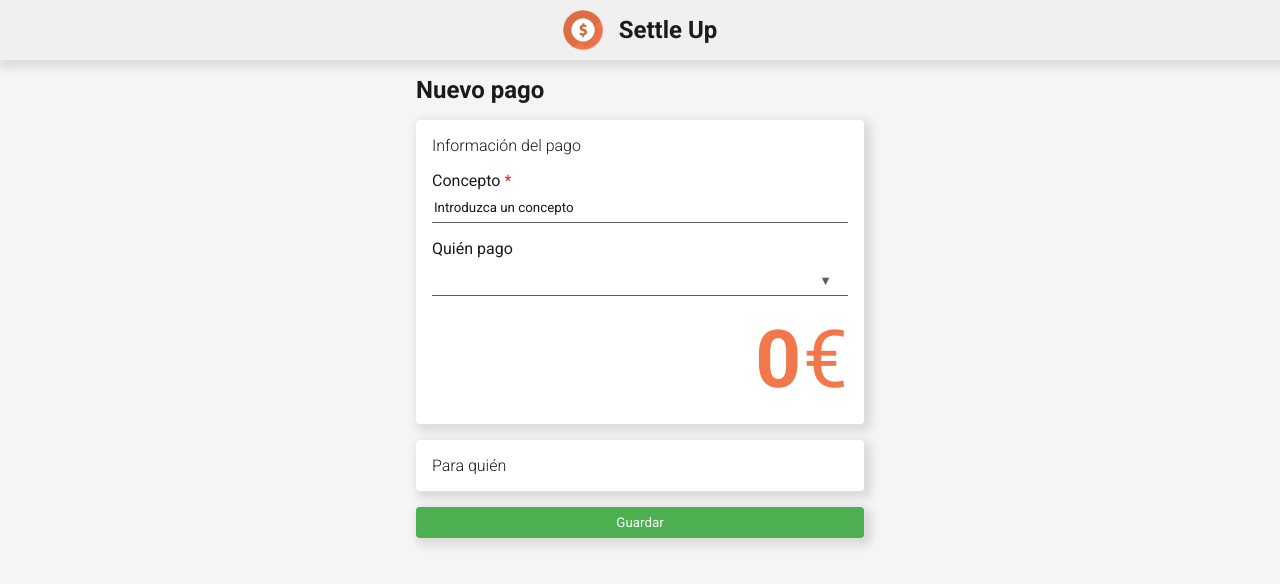
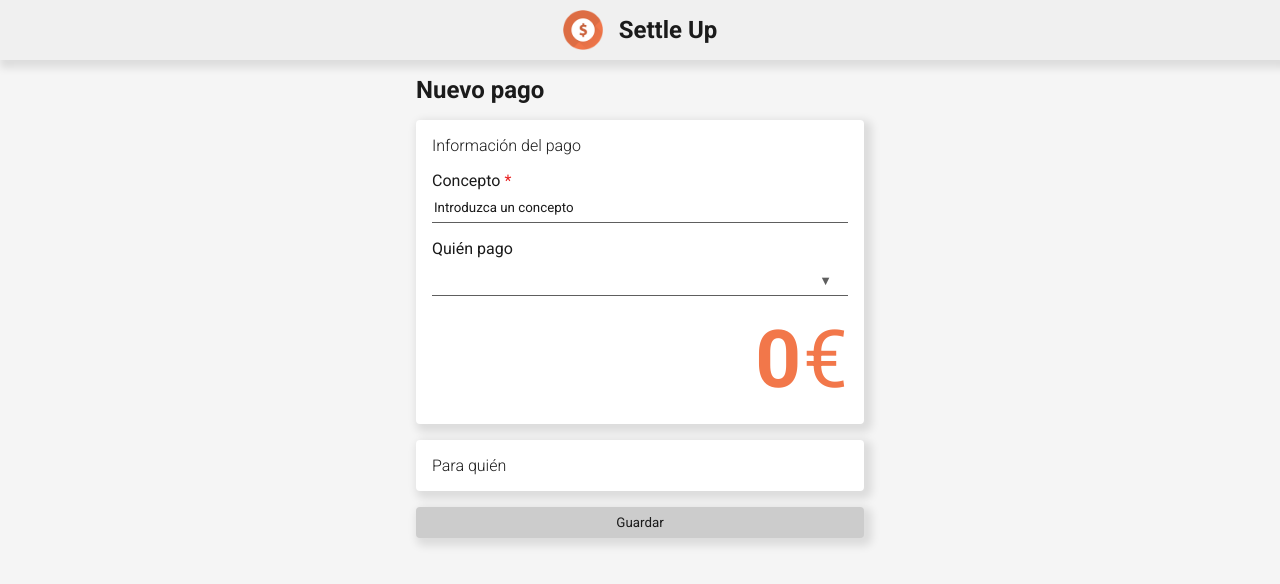
Before and after one commit to ble180/settle-up-react, a React (Vite) app: page /create-payment in a window 1280 px wide. Shown: the top 584 px of the page. Built offline with nearby package versions, Linux system fonts and the light colour scheme.

Commit message:
chore: validate create payment form

```diff
--- a/src/application/addPayment.ts
+++ b/src/application/addPayment.ts
@@ -25,7 +25,7 @@ export function addPayment(groupRepository: GroupRepository) {
 
     // add payment to group
     const newGroup = { ...group };
-    newGroup.payments = [...group.payments, payment];
+    newGroup.payments = [payment, ...group.payments];
 
     // adjust group balance
     const quantityByUser = payment.quantity / payment.members.length;
--- a/src/application/getGroup.ts
+++ b/src/application/getGroup.ts
@@ -10,6 +10,10 @@ export function getGroup(groupRespository: GroupRepository) {
       await groupRespository.save(group);
     }
 
+    group.payments.sort(
+      (p1, p2) => p2.operationDate.getTime() - p1.operationDate.getTime()
+    );
+
     return Promise.resolve(group);
   };
 }
--- a/src/infraestructure/views/components/common/Button.module.scss
+++ b/src/infraestructure/views/components/common/Button.module.scss
@@ -6,6 +6,17 @@
   color: white;
   cursor: pointer;
   @include shadow;
+
+  &:disabled,
+  &[disabled] {
+    color: $text-color;
+    background-color: #cccccc;
+    cursor: not-allowed;
+
+    &:hover {
+      background-color: #cccccc;
+    }
+  }
 
   &:hover {
     background: darken($secondary, $amount: 2%);
--- a/src/infraestructure/views/components/common/Button.tsx
+++ b/src/infraestructure/views/components/common/Button.tsx
@@ -3,15 +3,22 @@ import styles from './Button.module.scss';
 interface ButtonProps {
   label: string;
   primary?: boolean;
+  disabled?: boolean;
   onClick?: React.MouseEventHandler;
 }
 
-export function Button({ label, primary = false, onClick }: ButtonProps) {
+export function Button({
+  label,
+  primary = false,
+  disabled = false,
+  onClick
+}: ButtonProps) {
   const primaryClassName = primary ? styles['button--primary'] : '';
   return (
     <button
       className={`${styles.button} ${primaryClassName}`}
       onClick={onClick}
+      disabled={disabled}
     >
       {label}
     </button>
--- a/src/infraestructure/views/components/common/Select.tsx
+++ b/src/infraestructure/views/components/common/Select.tsx
@@ -6,15 +6,30 @@ export interface SelectOption {
 }
 
 interface SelectProps {
+  value?: string;
   label?: string;
   options: SelectOption[];
+  onChange?: (option: SelectOption) => void;
 }
 
-export function Select({ label, options }: SelectProps) {
+export function Select({ value, label, options, onChange }: SelectProps) {
+  function handleOnChange(event: React.ChangeEvent<HTMLSelectElement>) {
+    if (onChange) {
+      const value = event.target.value;
+      const option = options.find((o) => o.value === value) as SelectOption;
+      onChange(option);
+    }
+  }
+
   return (
     <div className={styles.select}>
       {label && <label className={styles.select__label}>{label}</label>}
-      <select name={label} className={styles.select__select}>
+      <select
+        name={label}
+        className={styles.select__select}
+        value={value}
+        onChange={handleOnChange}
+      >
         {options.map((option) => (
           <option key={option.value} value={option.value}>
             {option.label}
--- a/src/infraestructure/views/pages/CreatePayment.tsx
+++ b/src/infraestructure/views/pages/CreatePayment.tsx
@@ -8,7 +8,7 @@ import {
   SelectOption
 } from '@/infraestructure/views/components/common/Select';
 import { DIContext } from '@/infraestructure/views/providers/DIProvider';
-import { useContext, useEffect, useState } from 'react';
+import { useContext, useEffect, useMemo, useState } from 'react';
 import { useNavigate } from 'react-router-dom';
 import styles from './CreatePayment.module.scss';
 
@@ -22,29 +22,45 @@ export function CreatePayment() {
   const { getGroup, addPayment } = useContext(DIContext);
   const navigate = useNavigate();
 
+  const [paymentUsersOptions, setPaymentUsersOptions] = useState<
+    SelectOption[]
+  >([]);
   const [members, setMembers] = useState<PaymentMember[]>([]);
-  const [users, setUsers] = useState<SelectOption[]>([]);
   const [concept, setConcept] = useState('');
-  const [conceptError, setConceptError] = useState('');
+  const [paymenUser, setPaymentUser] = useState<User>();
   const [amount, setAmount] = useState(0);
 
   useEffect(() => {
     (async () => {
       const group = await getGroup();
-      setUsers(group.members.map((m) => ({ value: m.id, label: m.name })));
+      setPaymentUsersOptions(
+        group.members.map((m) => ({ value: m.id, label: m.name }))
+      );
       setMembers(
         group.members.map((m) => ({ user: m, added: false, amount: '0,00 €' }))
       );
+      setPaymentUser(group.members[0]);
     })();
   }, [getGroup]);
+
+  const validForm = useMemo(() => {
+    const addedMembers = members.filter((m) => m.added).length;
+    return (
+      concept != '' && amount > 0 && paymenUser != null && addedMembers > 0
+    );
+  }, [concept, amount, members, paymenUser]);
 
   function handleAmountChange(event: React.ChangeEvent<HTMLInputElement>) {
     setAmount(Number(event.target.value));
   }
 
   function handleConceptChange(event: React.ChangeEvent<HTMLInputElement>) {
-    setConceptError('');
     setConcept(event.target.value);
+  }
+
+  function handlePaymentUserChange(option: SelectOption) {
+    const user = members.find((m) => m.user.id === option.value)?.user;
+    setPaymentUser(user);
   }
 
   function handleToggleAdded(id: string) {
@@ -69,28 +85,12 @@ export function CreatePayment() {
   }
 
   async function createPayment() {
-    if (!concept) {
-      setConceptError('El concepto es obligatorio');
-      return;
-    }
-
-    if (amount == 0) {
-      return;
-    }
-
-    // TODO Validations
-    const totalAddedMembers = members.filter((m) => m.added).length;
-    if (totalAddedMembers == 0) {
-      return;
-    }
-
-    // TODO
     const payment: Payment = {
       name: concept,
       operationDate: new Date(),
       quantity: amount,
-      members: members.map((m) => m.user),
-      user: members[0].user
+      members: members.filter((m) => m.added).map((m) => m.user),
+      user: paymenUser as User
     };
 
     await addPayment(payment);
@@ -112,9 +112,12 @@ export function CreatePayment() {
             required
             value={concept}
             onChange={handleConceptChange}
-            error={conceptError}
           />
-          <Select label="Quién pago" options={users} />
+          <Select
+            label="Quién pago"
+            options={paymentUsersOptions}
+            onChange={handlePaymentUserChange}
+          />
           <div className={styles.createPayment__amount}>
             <input
               className={styles.createPayment__amountInput}
@@ -144,7 +147,7 @@ export function CreatePayment() {
             </div>
           ))}
         </div>
-        <Button label="Guardar" onClick={createPayment} />
+        <Button label="Guardar" onClick={createPayment} disabled={!validForm} />
       </div>
     </div>
   );
```
